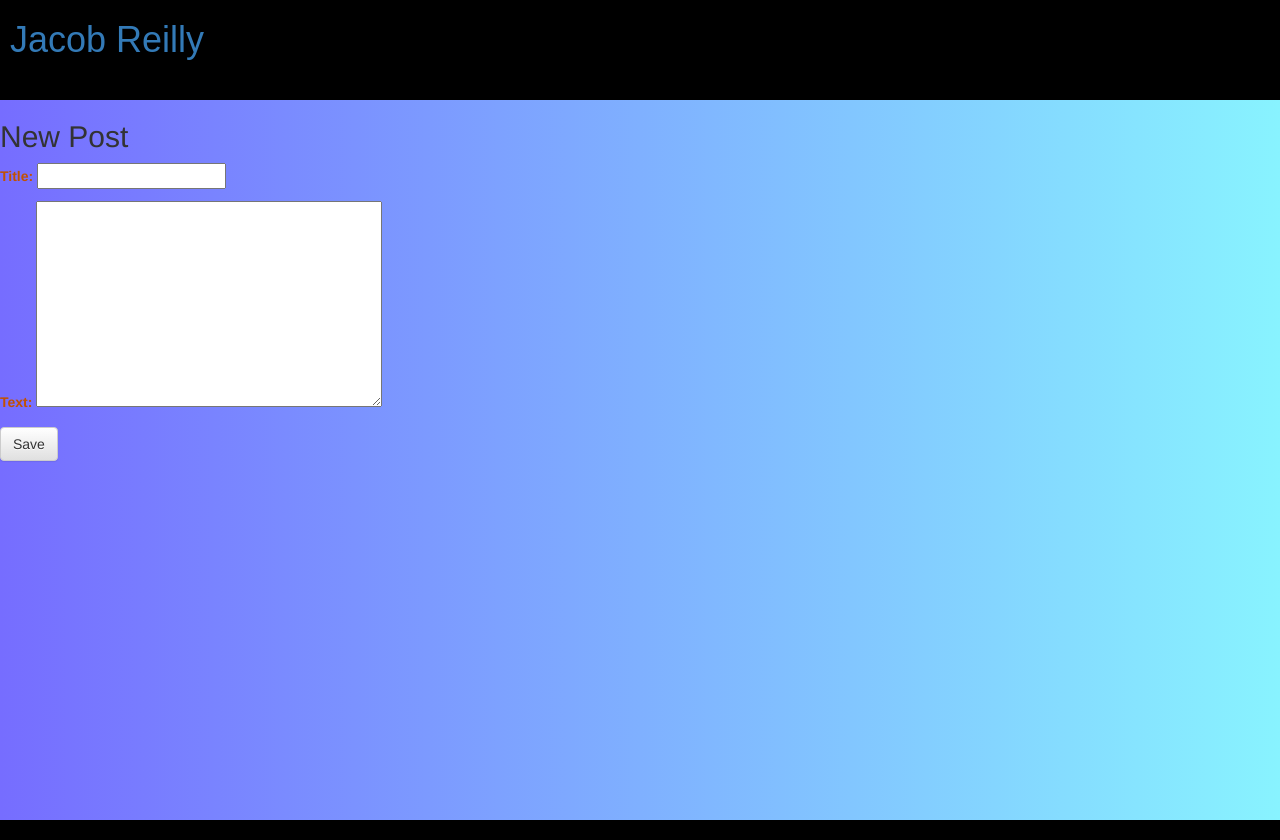
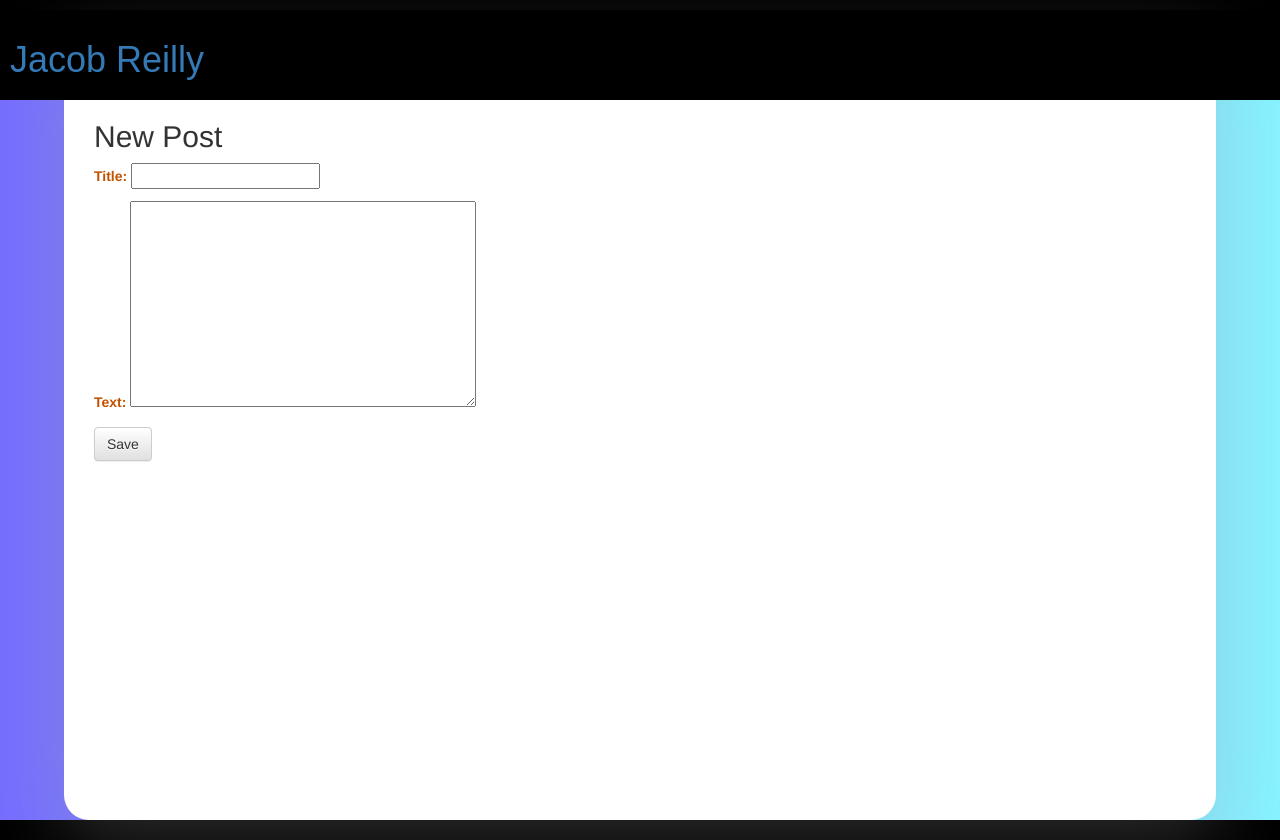
Before and after one commit to Reilly910/BridgingCoursework, a Django app: page /post/new/ in a window 1280 px wide. Run offline with Django 3.2, Linux system fonts and the light colour scheme; some libraries are stand-ins or nearby versions.

Commit message:
More CSS work

```diff
--- a/blog/static/css/blog.css
+++ b/blog/static/css/blog.css
@@ -6,10 +6,11 @@ p{
 
 .page-header{
     margin-top: -10px;
-    padding: 0;
+    padding: 10px;
     height: 90px;
     width:100%;
     border:0;
+    margin-bottom: 20px;
 
     color: white;
     font-family: ff-tisa-sans-web-pro, sans-serif;;
@@ -19,21 +20,42 @@ p{
     float:left;
 }
 
-#mainpage-name{
+#mainpage-name a:visited, a:active, a:hover{
 
     float:left;
-    margin: 10px;
+    margin: 40px;
     text-decoration: none;
 
 }
 
 
 
-.page-content{
+.page-background{
 
     background-image: -webkit-linear-gradient(0deg, #766dff 0%, #88f3ff 100%);
     height:100%;
     margin-bottom: -40px;
+
+}
+
+.page-content{
+    background-color: #ffffff;
+    width : 90%;
+    height : 800px;
+    padding-left: 30px;
+    margin: auto;
+    margin-top : 10px;
+    border-radius: 25px;
+    box-shadow: 0px 20px 80px 0px rgba(153, 153, 153, 0.3);
+}
+
+.profie-image{
+
+    width:50%;
+    height:50%;
+    border-radius:25px;
+    margin : auto;
+
 
 }
 
--- a/blog/templates/blog/base.html
+++ b/blog/templates/blog/base.html
@@ -17,11 +17,13 @@
 
         </div>
 
-        <div class="page-content">
-        {% block content %}
+        <div class="page-background">
+            <div class="page-content">
+                {% block content %}
 
 
-        {% endblock %}
+                {% endblock %}
+            </div>
         </div>
     </body>
     </html>
--- a/blog/templates/blog/main_page.html
+++ b/blog/templates/blog/main_page.html
@@ -3,7 +3,11 @@
 
 {% block content %}
 
-    <img src="{% static 'profilepic.jpg' %}" alt="Italian Trulli">
+
+
+
+
+    <img class="profileimage" src="{% static 'profilepic.jpg' %}" alt="Italian Trulli">
 
 
 {% endblock %}
```
